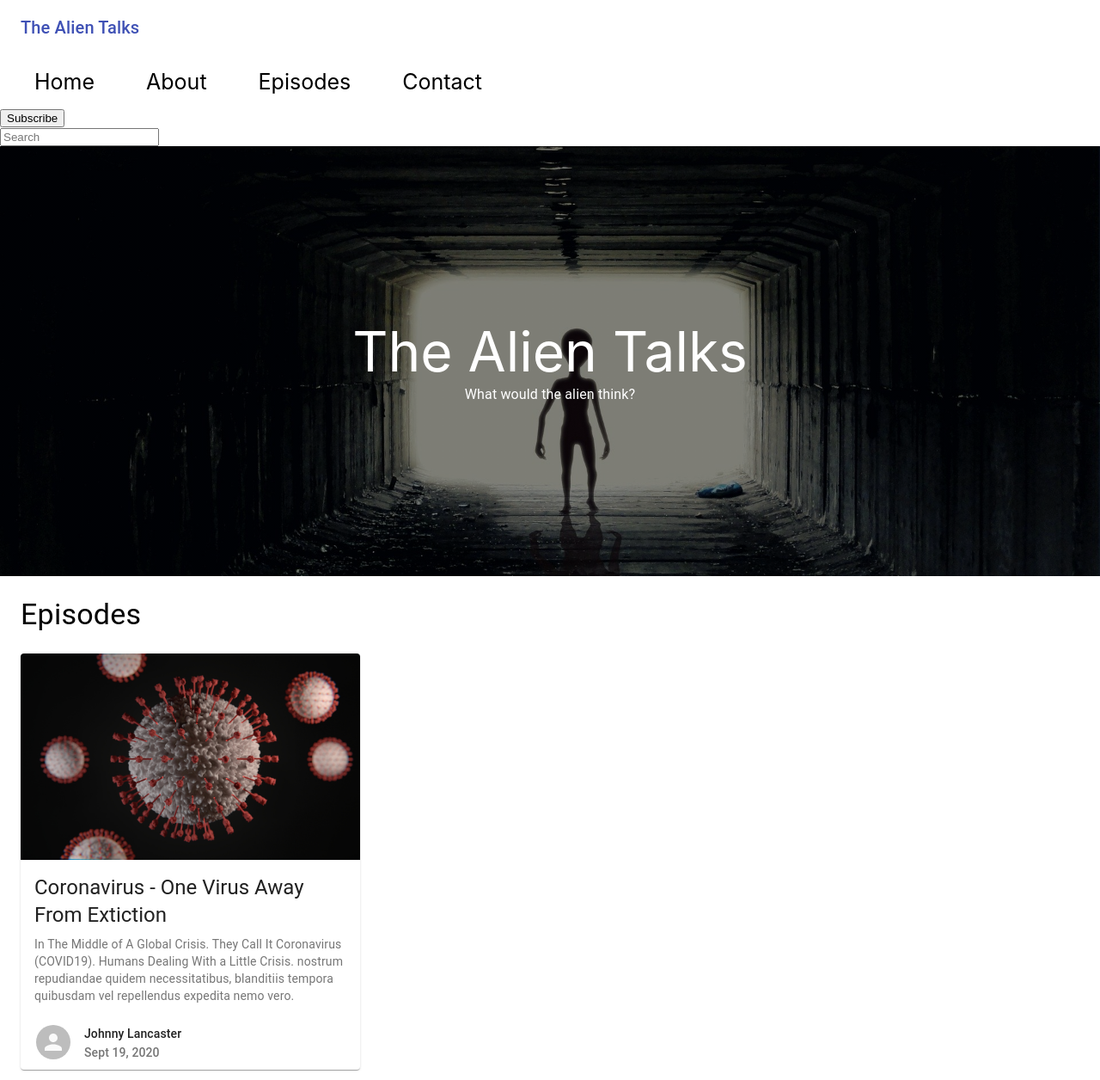
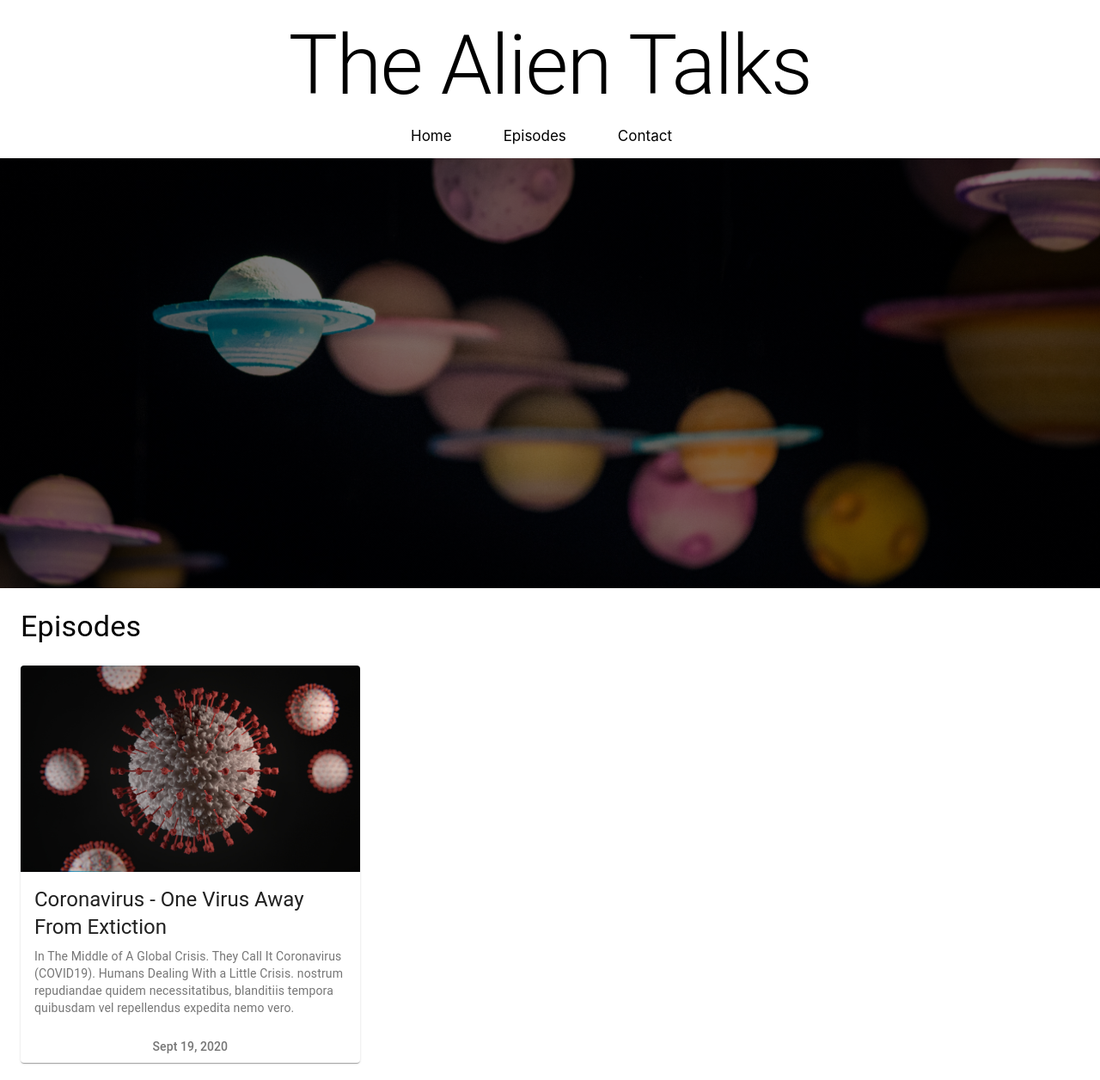
Before and after one commit to mrjlancaster/Blog, a React (Create React App) app in the folder my-blog/: page / in a window 1280 px wide. Shown: the whole page at 86% size. Built offline with nearby package versions, Linux system fonts and the light colour scheme.

Commit message:
create header

```diff
--- a/my-blog/src/App.js
+++ b/my-blog/src/App.js
@@ -3,7 +3,7 @@ import { BrowserRouter as Router, Switch, Route } from 'react-router-dom';
 
 // Import pages
 import Home from './components/Home';
-import Contact from './components/pages/Contact'
+import Contact from './components/Contact'
 
 // layouts
 import Header from './components/Header';
--- a/my-blog/src/Styles.js
+++ b/my-blog/src/Styles.js
@@ -1,13 +1,43 @@
-import React from 'react';
 import { makeStyles } from '@material-ui/core/styles';
-import showcase from './img/header.jpg';
+import showcase from './img/hero.jpg';
+
+
+// const headerStyles = makeStyles(() => ({
+// 	ul: {
+// 		display: 'flex'
+// 	},
+// 	navLinks: {
+// 		color: '#000',
+// 		listStyle: 'none',
+// 		textDecoration: 'none',
+// 		marginRight: 60,
+// 		fontSize: 25
+// 	}
+// }));
 
 
 const useStyles = makeStyles((theme) => ({
 
-	appBar: {
-		backgroundColor: '#fff'
+
+	/* contact form styles */
+	root: {
+		display: 'flex',
+		flexDirection: 'column',
+		alignItems: 'center',
 	},
+	contactHeading: {
+		textAlign: 'center'
+	},
+	nameInput: {
+		width: 300,
+
+	},
+	formMessage: {
+		marginTop: 40
+	},
+
+
+	/* home section styles */
 	hero: {
 		backgroundImage: `linear-gradient(rgba(0, 0, 0, 0.5), rgba(0, 0, 0, 0.5)), url(${showcase})`,
 		height: 500,
@@ -21,9 +51,6 @@ const useStyles = makeStyles((theme) => ({
 		color: '#fff',
 		fontSize: '4rem',
 		flexDirection: 'Column'
-	},
-	heroQuote: {
-		fontSize: 22
 	},
 	blogsContainer: {
 		paddingTop: theme.spacing(3)
@@ -41,9 +68,9 @@ const useStyles = makeStyles((theme) => ({
 	cardActions: {
 		display: 'flex',
 		margin: '0 10px',
-		justifyContent: 'space-between'
+		justifyContent: 'flex-end'
 	},
-	author: {
+	date: {
 		display: 'flex'
 	}
 }));
--- /dev/null
+++ b/my-blog/src/components/Contact.js
@@ -0,0 +1,34 @@
+import React from 'react';
+
+// Material ui
+import makeStyles from '../Styles';
+import TextField from '@material-ui/core/TextField';
+import Button from '@material-ui/core/Button';
+import Box from '@material-ui/core/Box';
+import Typography from '@material-ui/core/Typography';
+
+
+
+function Contact() {
+
+	const classes = makeStyles();
+
+	return (
+		<div>
+			<Typography className={classes.contactHeading} variant="h3" color='main'>
+				Contact
+			</Typography>
+			<form className={classes.root} noValidate autoComplete="off">
+				<TextField id="outlined-basic" label="Full Name" variant="outlined" className={classes.nameInput} />
+				<Box className={classes.formMessage}>
+					<TextField id="outlined-basic" label="Message" variant="outlined" />
+				</Box>
+				<Button variant="contained" color="primary">
+					Send Message
+				</Button>
+			</form>
+		</div>
+	)
+}
+
+export default Contact;
--- a/my-blog/src/components/Header.js
+++ b/my-blog/src/components/Header.js
@@ -1,20 +1,22 @@
 import React from 'react';
 import { Link } from 'react-router-dom';
-
-// Import styles file
-import useStyles from '../Styles';
 
 // Material UI imports
 import Toolbar from '@material-ui/core/Toolbar';
 import Typography from '@material-ui/core/Typography';
-import AppBar from '@material-ui/core/AppBar';
 
 
 function Header() {
 
-	const classes = useStyles();
 
-	const navStyle = {
+	const classes = {
+		headerContainer: {
+			display: 'flex',
+			marginTop: 20,
+			flexDirection: 'column',
+			justifyContent: 'center',
+			alignItems: 'center'
+		},
 		ul: {
 			display: 'flex'
 		},
@@ -23,44 +25,30 @@ function Header() {
 			listStyle: 'none',
 			textDecoration: 'none',
 			marginRight: 60,
-			fontSize: 25
-		},
+			fontSize: 17
 		}
-
+	};
 
    return (
-	 	<div>
-			  	{/* <AppBar className={classes.appBar} position="static">
+	 	<div style={classes.headerContainer}>
 			<Toolbar>
-						<Typography variant="h6" color='main'>
-							The Alien Talks
-						</Typography>
-					</Toolbar>
-				</AppBar> */}
-
-				<Toolbar>
-					<Typography variant="h6" color='primary'>
+				<Typography variant="h1" color='main'>
 					The Alien Talks
 				</Typography>
 			</Toolbar>
 			<nav>
-					<ul style={navStyle.ul}>
-						<Link to="/Home" style={navStyle.navLinks}>
+				<ul style={classes.ul}>
+					<Link to="/Home" style={classes.navLinks}>
 						<li>Home</li>
 					</Link>
-						<Link to="/About" style={navStyle.navLinks}>
-							<li>About</li>
-						</Link>
-						<Link to="/Episodes" style={navStyle.navLinks}>
+					<Link to="/Episodes" style={classes.navLinks}>
 						<li>Episodes</li>
 					</Link>
-						<Link to="/Contact" style={navStyle.navLinks}>
+					<Link to="/Contact" style={classes.navLinks}>
 						<li>Contact</li>
 					</Link>
 				</ul>
-					<button>Subscribe</button>
 			</nav>
-            <input type='text' placeholder='Search'></input>
       </div>
    )
 }
--- a/my-blog/src/components/Hero.js
+++ b/my-blog/src/components/Hero.js
@@ -14,8 +14,8 @@ function Hero() {
 
 	return (
 		<Box className={classes.hero}>
-			<Box>The Alien Talks</Box>
-		<Typography className={classes.heroQuote} component='p'>What would the alien think?</Typography>
+			{/* <Box>The Alien Talks</Box>
+		<Typography className={classes.heroQuote} component='p'>What would the alien think?</Typography> */}
 		</Box>
 	)
 }
--- a/my-blog/src/components/Post.js
+++ b/my-blog/src/components/Post.js
@@ -12,7 +12,6 @@ import CardMedia from '@material-ui/core/CardMedia';
 import CardContent from '@material-ui/core/CardContent';
 import Box from '@material-ui/core/Box';
 import Typography from '@material-ui/core/Typography';
-import Avatar from '@material-ui/core/Avatar';
 
 // Import images
 import virus from '../img/virus.jpg'
@@ -37,16 +36,10 @@ function Post() {
 					</CardContent>
 				</CardActionArea>
 				<CardActions className={classes.cardActions}>
-					<Box className={classes.author}>
-						<Avatar src="#" />
-						<Box ml={2}>
-							<Typography variant="subtitle2" component="p">
-								Johnny Lancaster
-							</Typography>
-							<Typography variant="subtitle2" color='textSecondary' component="p">
-								Sept 19, 2020
-							</Typography>
-						</Box>
+					<Box className={classes.date}>
+						<Typography variant="subtitle2" color='textSecondary' component="p">
+							Sept 19, 2020
+						</Typography>
 					</Box>
 				</CardActions>
 			</Card>
--- a/my-blog/src/components/pages/Contact.js
+++ /dev/null
@@ -1,9 +0,0 @@
-import React from 'react';
-
-function Contact() {
-	return (
-		<h1>Contact</h1>
-	)
-}
-
-export default Contact;
```
Lines whose indentation alone changed are shown as unchanged.
